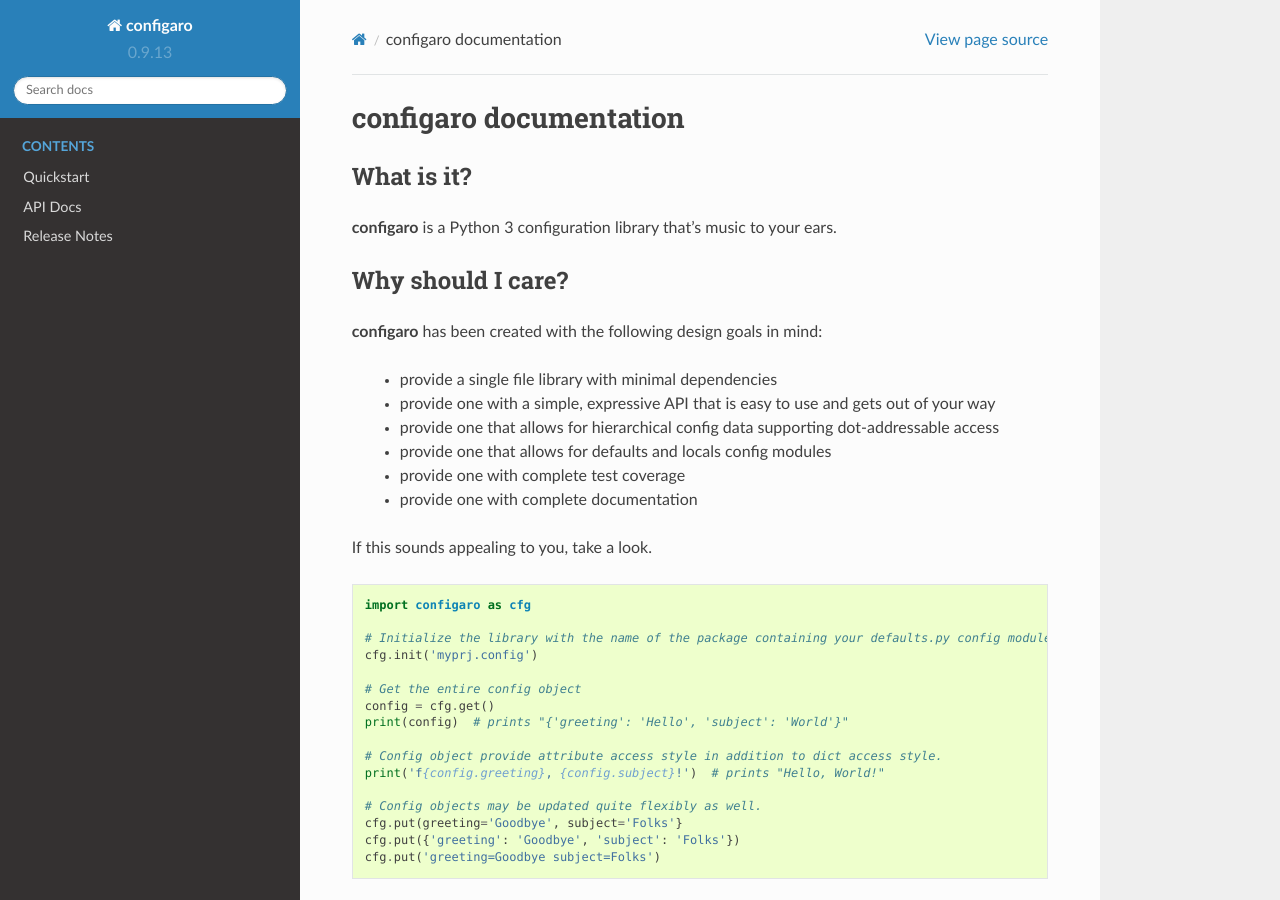
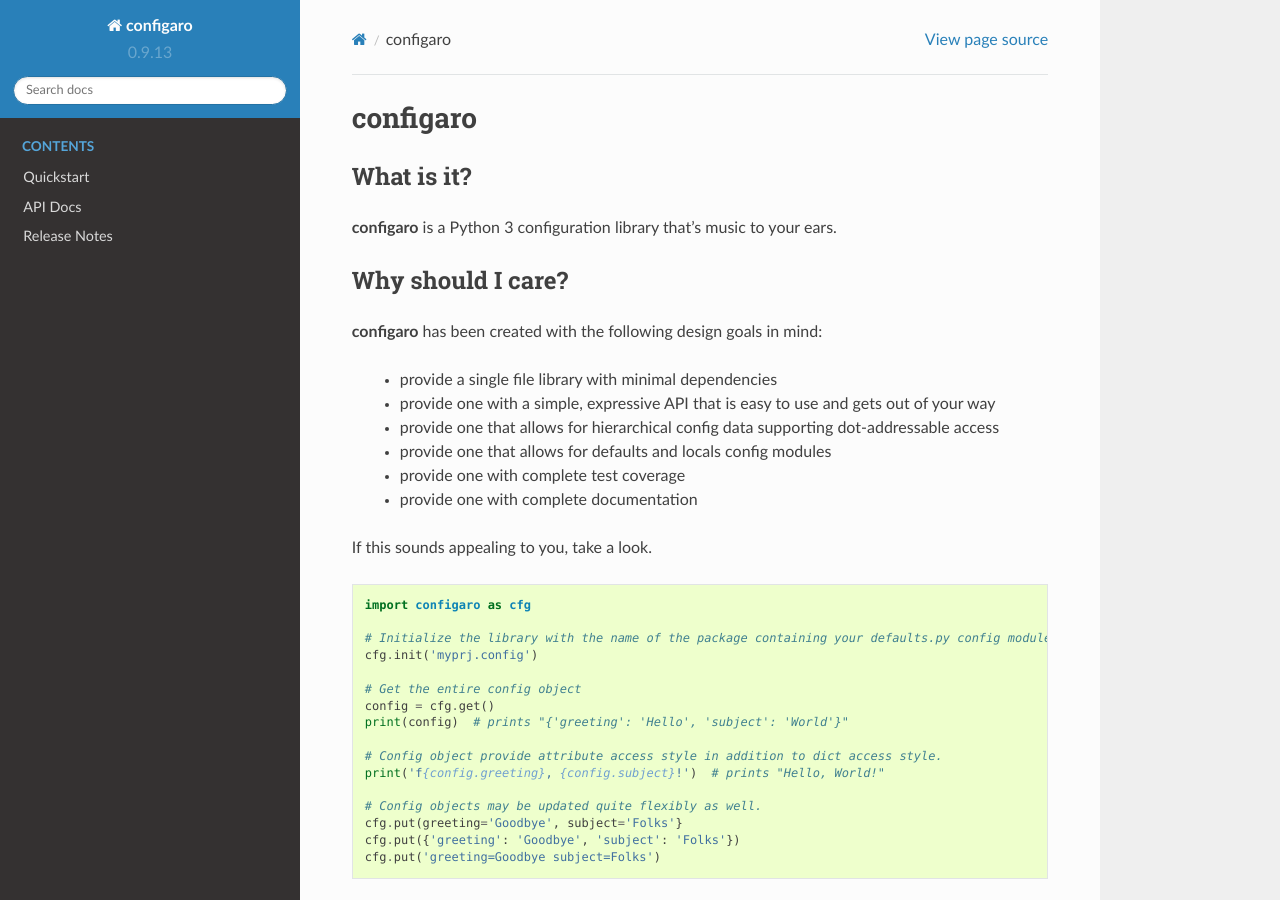
Before and after one commit to mojochao/configaro, a Sphinx documentation site: the page built from docs/source/index.rst, in a window 1280 px wide and 900 px high. Built offline with Sphinx 7.4.7 and the Read the Docs theme 2.0.0, drawn with Linux system fonts in a browser that asks for light colours.

Commit message:
Another try

```diff
--- a/docs/source/conf.py
+++ b/docs/source/conf.py
@@ -21,7 +21,7 @@ import sphinx_rtd_theme
 
 # add project directory to path so configaro module can be found by automodule
 project_dir = os.path.abspath('../..')
-print('PROJECT_DIR: {}').format(project_dir)
+print('PROJECT_DIR: {}'.format(project_dir)))
 sys.path.insert(0, project_dir)
 print('SYS.PATH: {}'.format(sys.path))
 
--- a/docs/source/index.rst
+++ b/docs/source/index.rst
@@ -1,8 +1,8 @@
 .. _configaro_docs:
 
-=======================
-configaro documentation
-=======================
+=========
+configaro
+=========
 
 What is it?
 ===========
```
Also changed, not shown: README.md (+2 -2 lines).
